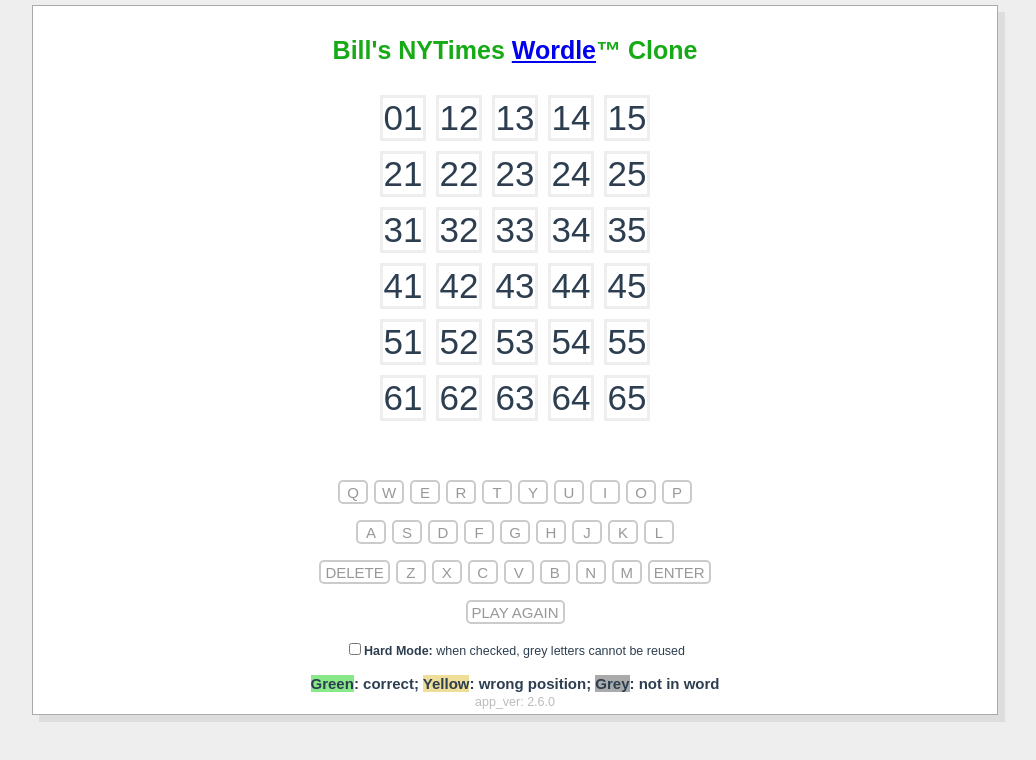
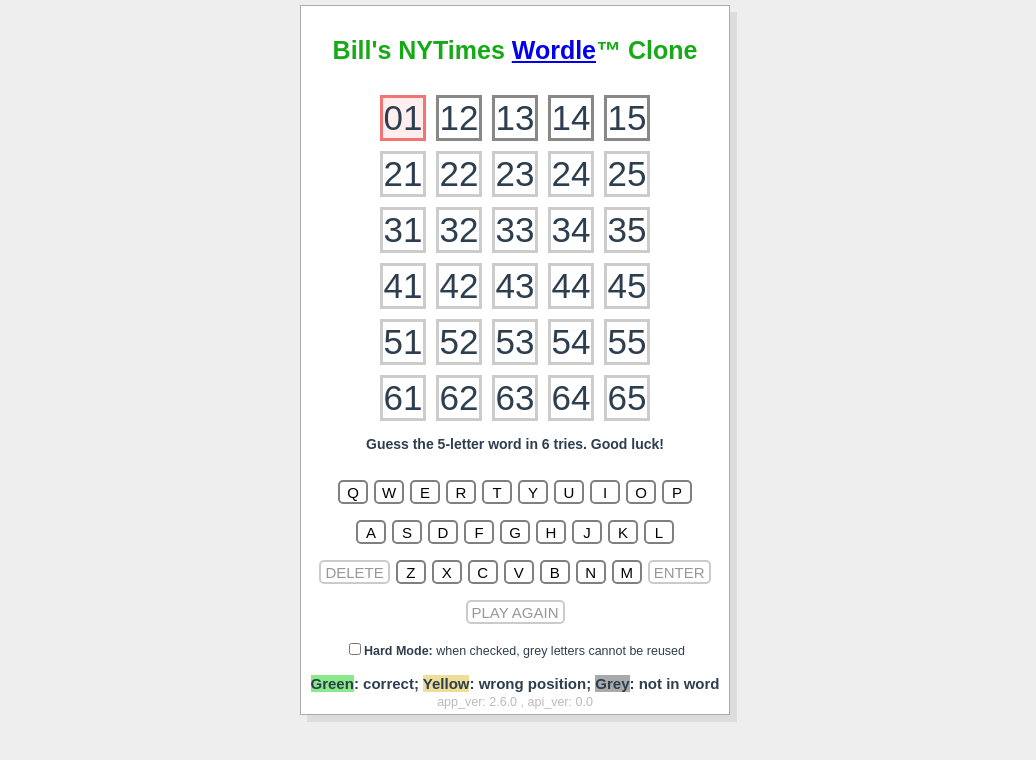
Before and after one commit to rwbutts/wordless_vue, a Vue app: page / in a window 1280 px wide. Shown: the top 760 px of the page, without its empty margins (125-1161 px from the left). Built offline with nearby package versions, Linux system fonts and the light colour scheme.

Commit message:
largely working except reset key

```diff
--- a/src/App.vue
+++ b/src/App.vue
@@ -184,26 +184,7 @@
 </style>
 
 <style>
-.status-area {
-    min-height: 20px;
-    margin-top: 10px;
-}
 
-.status {
-    font-size: var(--status-font-size);
-    display: block;
-    transform: scale(0, 0);
-    margin: 0;
-    height: 0;
-}
-
-.game-container.game-starting .status.status-game-in-progress,
-.game-container.game-in-progress .status.status-game-in-progress,
-.game-container.game-won .status.status-game-won,
-.game-container.game-lost .status.status-game-lost {
-    transform: scale(1, 1);
-    display: block;
-}
 
 /*
 .gg { border: 1px solid green!important;}
--- a/src/components/GuessLetter.vue
+++ b/src/components/GuessLetter.vue
@@ -1,6 +1,6 @@
 <template>
 
-    <div class='guess-letter :class="{[letterColor]: true}"'>
+    <div class='guess-letter' :class="{[letterProp.color]: true}">
         <div class='front'>
             {{ letterProp.letter }}
         </div>
--- a/src/components/GuessList.vue
+++ b/src/components/GuessList.vue
@@ -1,16 +1,17 @@
 <template>
     <div>
         <div class='guess-list'>
-            <guess-word v-for="row in 6" :letterRowArrayProp="letterGrid[row-1]" :myRowProp="row-1" :key='row'>
+            <guess-word v-for="row in 6" :letterRowArrayProp="SS.letterGrid[row-1]" :myRowProp="row-1" :key='row'>
             </guess-word>
         </div>
         <div class='status-area'>
-                <h3 class='status status-game-in-progress'> {{ statusMessage }}</h3>
-                <h3 class='status status-game-lost'>Sorry, the answer is {{ answer }}</h3>
+                <h3 class='status status-game-loading'> Loading...</h3>
+                <h3 class='status status-game-in-progress'> {{ SS.statusMessage }}</h3>
+                <h3 class='status status-game-lost'>Sorry, the answer is {{ SS.answer }}</h3>
                 <h3 class='status status-game-won'>Congratulations, you got it! Please hire me!</h3>
         </div>
 
-        <keyboard ref="keyboard" :class="{enable_delete: (cursorColumn >= 1), enable_enter: (cursorColumn >= 5), }" />
+        <keyboard ref="keyboard" :class="{enable_delete: (SS.cursorColumn >= 1), enable_enter: (SS.cursorColumn >= 5), }" />
     </div>
 </template>
 
@@ -55,18 +56,15 @@
         };
     },
 */
-    data : SharedState,
+    data() { return {};},
     components: { GuessWord, Keyboard },
     computed: {
-        SS() {
-            return this;
-        }
+        SS : SharedState
     },
     mounted() {
         EventBus.On(EventNames.WORD_LOADED, this.onWordLoaded.bind(this) as EventHandler);
         EventBus.On(EventNames.TRIGGER_WORD_LOAD, this.onTriggerWordLoad.bind(this) as EventHandler);
         EventBus.On(EventNames.KB_RAWKEY, this.keyEventHandler.bind(this) as EventHandler);
-        console.log("foo", this.getSharedState().letterGrid);
     },
 
     methods: {
@@ -74,11 +72,11 @@
             return SharedState();
         },
         scoreGuessLetter( guessLetter: string, cursorColumn?:number ): ILetterColorPair {
-            const color = (guessLetter === this.answer.charAt(cursorColumn ?? this.cursorColumn)) ? MatchCodes.CORRECT : (this.answer.includes(guessLetter) ? MatchCodes.ELSEWHERE : MatchCodes.MISS);
+            const color = (guessLetter === this.SS.answer.charAt(cursorColumn ?? this.SS.cursorColumn)) ? MatchCodes.CORRECT : (this.SS.answer.includes(guessLetter) ? MatchCodes.ELSEWHERE : MatchCodes.MISS);
             return {color: color, letter: guessLetter } as LetterColorPair;
         },
         setKeyColors() {
-            this.letterGrid[this.cursorRow].forEach( (pair:LetterColorPair) =>{
+            this.SS.letterGrid[this.SS.cursorRow].forEach( (pair:LetterColorPair) =>{
                 (this.$refs['keyboard'] as InstanceType<typeof Keyboard>)?.setKeyColor( pair.letter, pair.color );
             });
         },
@@ -88,17 +86,19 @@
         onWordLoaded(evt: WordLoadedEvt) {
             this.resetState();
 
-            this.answer = evt.word;
-            this.gamePlayState = GamePlayStates.PLAYING;
+            this.SS.answer = evt.word.toUpperCase();
+            this.SS.gamePlayState = GamePlayStates.PLAYING;
         },
         // tslint:disable no-unused-vars
         async onTriggerWordLoad(_evt: RequestWordLoadEvt)
         {
-               const response = await wordlessApiService.getWordAsync();
+            console.log("onTriggerWordLoad");
+            //const response = await wordlessApiService.getWordAsync();
+            const response = { success: true, word:"apple", message: "OK", apiVersion: "0.0" };
             if( response.success )
             {
                 statusMsg( 'Guess the 5-letter word in 6 tries. Good luck!' );
-                    this.apiVersion = response.apiVersion ?? '';
+                this.SS.apiVersion = response.apiVersion ?? '';
                 EventBus.emit( EventNames.WORD_LOADED, {word: response.word} as WordLoadedEvt );
             }
             else
@@ -111,18 +111,18 @@
             const key = eventArgs.key;
 
             statusMsg('');
-            const len = this.cursorColumn;
-            const row = this.cursorRow;
+            const len = this.SS.cursorColumn;
+            const row = this.SS.cursorRow;
 
             switch (true) {
                 case key === KeyCodes.ENTER && len >= 5:
                     await this.validateAndAcceptWord();
                     break;
                 case key === KeyCodes.DELETE && len > 0:
-                    this.$set(this.letterGrid[row], --this.cursorColumn, LetterColorPair.empty());
+                    this.$set(this.SS.letterGrid[row], --this.SS.cursorColumn, LetterColorPair.empty());
                     break;
                 case key.length === 1 && key >= 'A' && key <= 'Z' && len < 5:
-                    this.$set(this.letterGrid[row], this.cursorColumn++, this.scoreGuessLetter(key));
+                    this.$set(this.SS.letterGrid[row], this.SS.cursorColumn++, this.scoreGuessLetter(key));
                     break;
                 default:
                     return;
@@ -130,43 +130,44 @@
         },
         async validateAndAcceptWord() {
             const SS = this.SS;
-            const completedGuessWord = this.letterGrid[this.cursorRow].slice(0, this.cursorColumn).reduce( (acc: string, item:LetterColorPair )=> acc + item.letter, '');
-            const resp = await this.validateExistsApiCall(completedGuessWord);
+            const completedGuessWord = this.SS.letterGrid[this.SS.cursorRow].slice(0, this.SS.cursorColumn).reduce( (acc: string, item:LetterColorPair )=> acc + item.letter, '');
+            //const resp = await this.validateExistsApiCall(completedGuessWord);
+            const resp = { success: true, exists:true, message: "", apiVersion: "0.0" };
             switch(resp.exists)
             {
                 case false:
                     // word is NOT a dictionary word.  Keep editing this word.
                     if (completedGuessWord === "xyzzy") {
-                        statusMsg(`( ${this.answer} is the answer :)`);
+                        statusMsg(`( ${this.SS.answer} is the answer :)`);
                     }
                     else {
                         statusMsg(`Sorry, ${completedGuessWord} is not in my dictionary!`);
                     }
 
                     // erase the last letter and moe cursor back onto screen to make the word editable again
-                    this.$set(this.letterGrid[this.cursorRow], --this.cursorColumn, LetterColorPair.empty());
+                    this.$set(this.SS.letterGrid[this.SS.cursorRow], --this.SS.cursorColumn, LetterColorPair.empty());
                     break;
                 case true:
                             // Word is valid.  Process the accepted guethis.
-                    this.guessList.push(completedGuessWord);
+                    this.SS.guessList.push(completedGuessWord);
                     this.setKeyColors();
 
                     // Move to next row (this triggers the css reveal of the row colors) and resets cursor back to start
-                    this.cursorColumn = 0;
-                    this.cursorRow++;
+                    this.SS.cursorColumn = 0;
+                    this.SS.cursorRow++;
 
                     // see if we've won or lost.
                     // Guesses is a 1-based count, so already-incremented S.guessNumber (0-5 playing, 6 if we've lost) is the 1-6 we want.
-                    if (completedGuessWord === this.answer) {
-                        this.gamePlayState = GamePlayStates.WON;
-                        EventBus.emit(EventNames.GAME_OVER, { won: true, guesses: this.cursorRow } as GameOverEvt);
+                    if (completedGuessWord === this.SS.answer) {
+                        this.SS.gamePlayState = GamePlayStates.WON;
+                        EventBus.emit(EventNames.GAME_OVER, { won: true, guesses: this.SS.cursorRow } as GameOverEvt);
                     }
-                    else if (this.cursorRow >= 6) {
-                        this.gamePlayState = GamePlayStates.LOST;
-                        EventBus.emit(EventNames.GAME_OVER, { won: false, guesses: this.cursorRow } as GameOverEvt);
+                    else if (this.SS.cursorRow >= 6) {
+                        this.SS.gamePlayState = GamePlayStates.LOST;
+                        EventBus.emit(EventNames.GAME_OVER, { won: false, guesses: this.SS.cursorRow } as GameOverEvt);
                     }
                     else
-                        await this.displayMatchingWordCount(this.answer, this.guessList);
+                        await this.displayMatchingWordCount(this.SS.answer, this.SS.guessList);
 
                     break;
                 case undefined:
@@ -175,7 +176,8 @@
             }
         },
         async displayMatchingWordCount(answer: string, guesses: string[]): Promise<void> {
-            const apiResp = await wordlessApiService.getMatchCountAsync(answer, guesses);
+            //const apiResp = await wordlessApiService.getMatchCountAsync(answer, guesses);
+            const apiResp = { success: true, count:10, message: "OK", apiVersion: "0.0" };
             if (!apiResp.success) {
                 statusMsg(`Failed to calc remaining: ${apiResp.message}`);
             } else {
@@ -325,4 +327,25 @@
 .reveal .letter-container:nth-child(6) .guess-letter {
     transition-delay: 2.5s;
 }
+
+.status-area {
+    min-height: 20px;
+    margin-top: 10px;
+}
+
+.status {
+    font-size: var(--status-font-size);
+    transform: scale(0, 0);
+    display:none;
+    margin: 0;
+    height: 0;
+}
+
+.gamestate-loading .status-game-loading,
+.gamestate-playing .status-game-in-progress,
+.gamestate-won .status-game-won,
+.gamestate-lost .status-game-lost {
+    transform: scale(1, 1);
+    display: block;
+}
 </style>
--- a/src/components/GuessWord.vue
+++ b/src/components/GuessWord.vue
@@ -86,16 +86,16 @@
     margin: min(.5vw, 5px);
     perspective: 500px;
     box-sizing: content-box;
-    border: 3px solid #EEE;
+    border: 3px solid #CCC;
 }
 
-.game-in-progress .guess-row.current>.letter-container {
+.gamestate-playing .guess-row.focus>.letter-container {
     border: 3px solid #888;
 
 }
 
-.game-in-progress .guess-row.focus>.letter-container.focus {
-    border: 3px solid #888;
+.gamestate-playing .guess-row.focus>.letter-container.focus {
+    border: 3px solid #f37474;
     background-color: #fee;
 }
 
--- a/src/components/Key.vue
+++ b/src/components/Key.vue
@@ -112,10 +112,10 @@
 }
 
 button.key-button.enabled,
-.game-in-progress .keyboard.guess-is-not-empty .key-backspace,
-.game-in-progress .keyboard.guess-is-full-word .key-enter,
-.game-in-progress .keyboard.guess-is-not-full-word .key-alpha,
-.game-over .key-reset {
+.gamestate-playing .keyboard.enable_delete .key-delete,
+.gamestate-playing .keyboard.enable_enter .key-enter,
+.gamestate-playing .keyboard:not(.enable_enter) .alpha,
+.gamestate-won .key-reset, .gamestate-lost .key-reset {
     opacity: 1.0;
     pointer-events: all;
 }
--- a/src/components/Keyboard.vue
+++ b/src/components/Keyboard.vue
@@ -2,37 +2,37 @@
 
      <div class='keyboard' >
           <div class='kb-row' >
-               <key char='Q' ref='Q_KEY'/>
-               <key char='W' ref='W_KEY'/>
-               <key char='E' ref='E_KEY'/>
-               <key char='R' ref='R_KEY'/>
-               <key char='T' ref='T_KEY'/>
-               <key char='Y' ref='Y_KEY'/>
-               <key char='U' ref='U_KEY'/>
-               <key char='I' ref='I_KEY'/>
-               <key char='O' ref='O_KEY'/>
-               <key char='P' ref='P_KEY'/>
+               <key char='Q' class='alpha' ref='Q_KEY'/>
+               <key char='W' class='alpha' ref='W_KEY'/>
+               <key char='E' class='alpha' ref='E_KEY'/>
+               <key char='R' class='alpha' ref='R_KEY'/>
+               <key char='T' class='alpha' ref='T_KEY'/>
+               <key char='Y' class='alpha' ref='Y_KEY'/>
+               <key char='U' class='alpha' ref='U_KEY'/>
+               <key char='I' class='alpha' ref='I_KEY'/>
+               <key char='O' class='alpha' ref='O_KEY'/>
+               <key char='P' class='alpha' ref='P_KEY'/>
           </div>
           <div class='kb-row' >
-               <key char='A' ref='A_KEY'/>
-               <key char='S' ref='S_KEY'/>
-               <key char='D' ref='D_KEY'/>
-               <key char='F' ref='F_KEY'/>
-               <key char='G' ref='G_KEY'/>
-               <key char='H' ref='H_KEY'/>
-               <key char='J' ref='J_KEY'/>
-               <key char='K' ref='K_KEY'/>
-               <key char='L' ref='L_KEY'/>
+               <key char='A' class='alpha' ref='A_KEY'/>
+               <key char='S' class='alpha' ref='S_KEY'/>
+               <key char='D' class='alpha' ref='D_KEY'/>
+               <key char='F' class='alpha' ref='F_KEY'/>
+               <key char='G' class='alpha' ref='G_KEY'/>
+               <key char='H' class='alpha' ref='H_KEY'/>
+               <key char='J' class='alpha' ref='J_KEY'/>
+               <key char='K' class='alpha' ref='K_KEY'/>
+               <key char='L' class='alpha' ref='L_KEY'/>
           </div>
           <div class='kb-row' >
-               <key char='DELETE'  ref='DELETE_KEY' control_key label='DELETE'/>
-               <key char='Z' ref='Z_KEY'/>
-               <key char='X' ref='X_KEY'/>
-               <key char='C' ref='C_KEY'/>
-               <key char='V' ref='V_KEY' />
-               <key char='B' ref='B_KEY'/>
-               <key char='N' ref='N_KEY'/>
-               <key char='M' ref='M_KEY'/>
+               <key char='DELETE' ref='DELETE_KEY' control_key label='DELETE'/>
+               <key char='Z' class='alpha' ref='Z_KEY'/>
+               <key char='X' class='alpha' ref='X_KEY'/>
+               <key char='C' class='alpha' ref='C_KEY'/>
+               <key char='V' class='alpha' ref='V_KEY' />
+               <key char='B' class='alpha' ref='B_KEY'/>
+               <key char='N' class='alpha' ref='N_KEY'/>
+               <key char='M' class='alpha' ref='M_KEY'/>
                <key char='ENTER' ref='ENTER_KEY'   control_key label='ENTER'/>
          </div>
          <div class='kb-row' >
@@ -65,7 +65,7 @@
      computed: {
             allKeyRefs(): IClassifiedKeyRefs {
                 let result: IClassifiedKeyRefs = { all:[] , alpha:[], nonalpha:[]};
-                Object.keys(this.$refs).filter( k => k.startsWith('KEY_')).forEach ( k=>{
+                Object.keys(this.$refs).filter( k => k.endsWith('_KEY')).forEach ( k=>{
                     let keyObj = this.$refs[k];
                     if(!keyObj) {
                         console.error(`got undefined $ref[${k}]`);
@@ -78,6 +78,7 @@
                         }
                     }
                 });
+                console.log(result);
                 return result;
             },
      },
```
Lines whose indentation alone changed are shown as unchanged.
